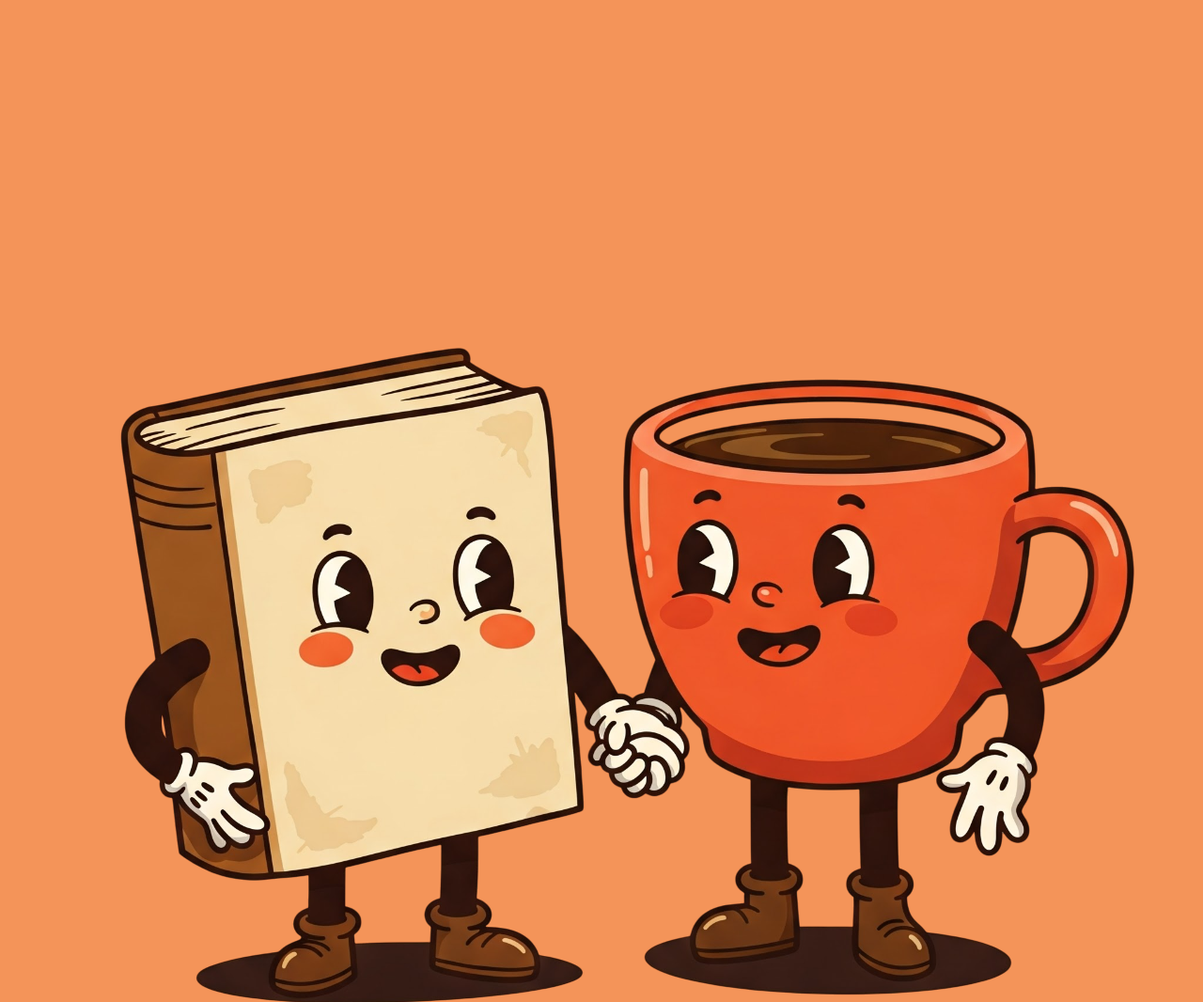
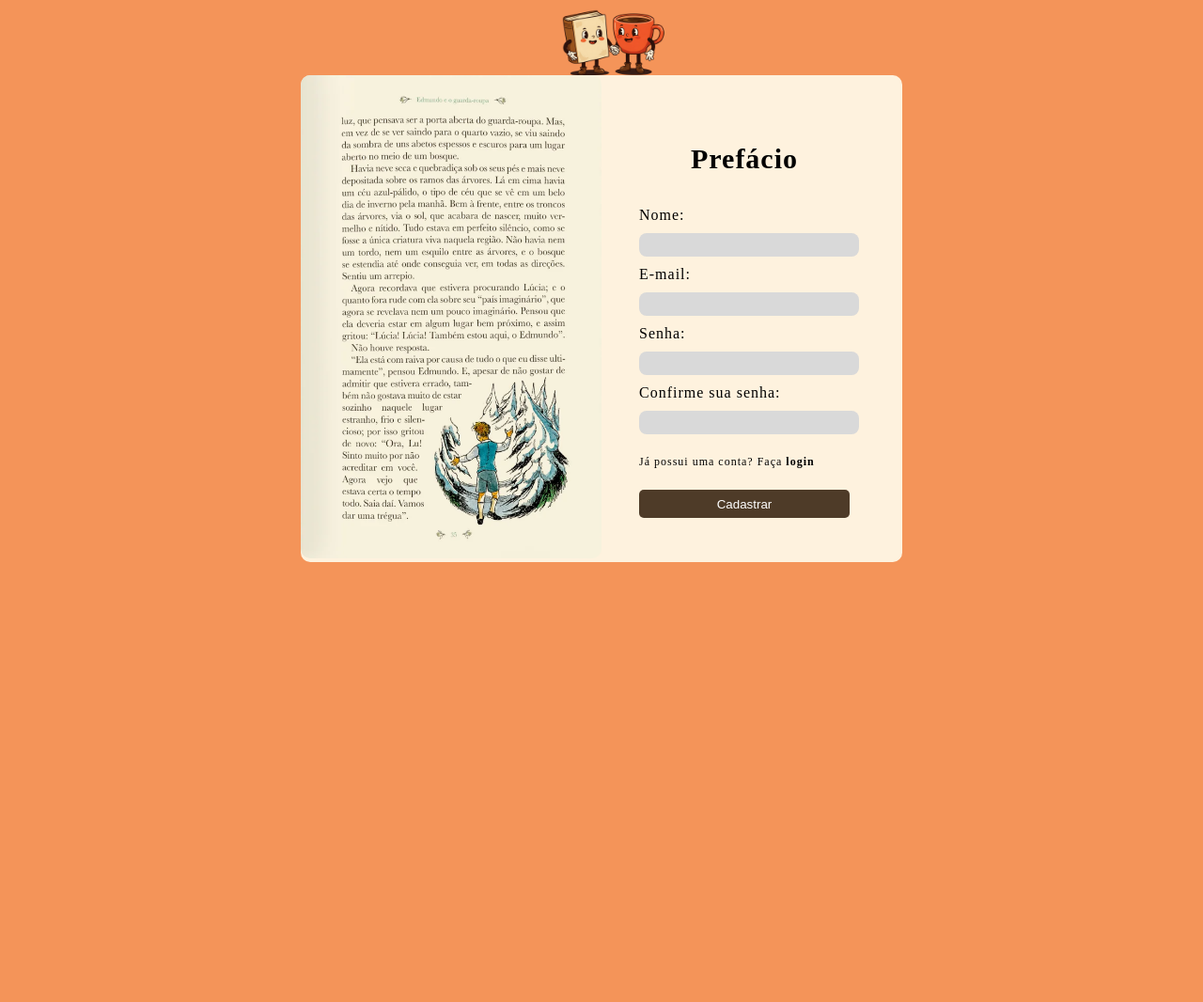
Before and after one commit to giuliasantiagos/cs-lewis, a plain HTML site: page cs-lewis-/html/cadastro.html in a window 1280 px wide. Shown: the top 1066 px of the page at 94% size. After the commit the page ends 800 px from the top, so only its background shows below. Drawn offline with Linux system fonts and the light colour scheme; a web font is replaced by a local one.

Commit message:
atualizando a estilização

```diff
--- a/cs-lewis-/css/style_cadastro.css
+++ b/cs-lewis-/css/style_cadastro.css
@@ -19,53 +19,57 @@ body{
 }
 
 /* Header */
-.header{
+header{
+    height: var(--tamanho-header);
     display: flex;
-    height: var(--tamanho-header);
     justify-content: center;
     align-items: center;
+    width: 100%;
 }
 
-.header .container{
-    width: 80%;
-    height: 100%;
+.logo{
+    display: flex;
+    justify-content: center;
+    align-items: center;
+    width: 10%;
 }
 
-.header .container .logo{
-    width: 10%;
+.logo img{
+    max-width: 100%;
+    padding: 10px;
 }
 
 /* Banner */
 .banner{
     display: flex;
-    height: 100%;
+    width: 100%;
     justify-content: center;
     align-items: center;
 }
 
-.banner .container{
+.banner .content{
     background-color: var(--cor-fundo);
-    display: flex;
-    flex-direction: grid;
+    display: grid;
     grid-template-columns: 1fr 1fr;
     border-radius: 10px;
     width: 50%;
 }
 
-.banner .container .image{
-    width: 60%;
+.banner .content .image{
+    width: 100%;
 }
 
 .image img{
-    width: 80%;
+    width: 100%;
     border-radius: 10px;
 }
 
-.banner .container .div-inputs{
+.banner .content .div-inputs{
     display: flex;
     flex-direction: column;
     justify-content: center;
-    padding: 0 50px 0 50px;
+    width: 70%;
+    padding: 40px;
     gap: 10px;
 }
 
@@ -87,3 +91,19 @@ body{
 .div-inputs p{
     font-size: 12px;
 }
+
+.div-inputs a{
+    color: black;
+    font-weight: 600;
+    text-decoration: none;
+}
+
+.button{
+    width: 100%;
+    height: 30px;
+    background-color: var(--marrom);
+    color: white;
+    border: none;
+    border-radius: 5px;
+    cursor: pointer;
+}
--- a/cs-lewis-/css/style_index.css
+++ b/cs-lewis-/css/style_index.css
@@ -1,16 +1,8 @@
-body{
-    margin: 0;
-    padding: 0;
-    background-color: #FEF2DE;
-    font-family: 'Jacques Francois', serif;
-    letter-spacing: 1px;
-}
-
 :root{
-    --tamanho-header: 80px;
-    --tamanho-footer: 100px;
-    --tamanho-banner: calc(100vh - var(--tamanho-header) +
-    var(--tamanho-footer) + 30px);
+    --tamanho-header: 10vh;
+    --tamanho-footer: 15vh;
+    --tamanho-banner: calc(100vh - var(--tamanho-header) -
+    var(--tamanho-footer));
 
     --cor-fundo: #FEF2DE;
     --laranja: #F49459;
@@ -18,6 +10,15 @@ body{
     --marrom: #4E3B28;
     --cinza: #3E3E3E;
 }
+
+body{
+    margin: 0;
+    padding: 0;
+    background-color: var(--cor-fundo);
+    font-family: 'Jacques Francois', serif;
+    letter-spacing: 1px;
+}
+
 
 /* Header */
 
@@ -33,6 +34,7 @@ body{
 
 .header .logo{
     width: 30%;
+    max-width: 100%;
 }
 
 .header .container{
@@ -140,12 +142,12 @@ body{
     padding-left: 70px;
     display: flex;
     flex-direction: column;
-    width: 350px;
     padding-top: 40px;
 }
 
-.pagina .content .bloco #imagem{
-    width: 100%;
+.pagina .content .bloco img{
+    width: 80%;
+    max-width: 100%;
     border-radius: 5px;
 }
 
@@ -162,7 +164,7 @@ body{
     margin-top: 10px;
 }
 
-.text h3{
+.text p{
     font-size: 16px;
     padding-left: 0;
 }
@@ -244,6 +246,7 @@ body{
     flex-direction: column;
     align-items: center;
     width: 60%;
+    max-width: 100%;
     border-radius: 20px;
     padding: 15px;
 }
```
